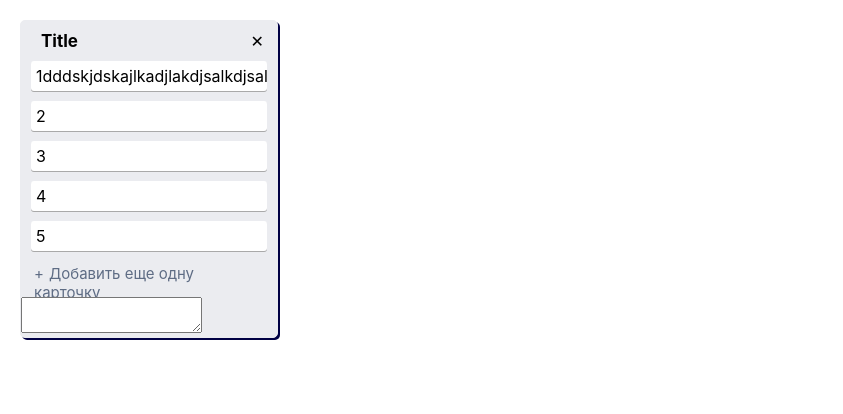
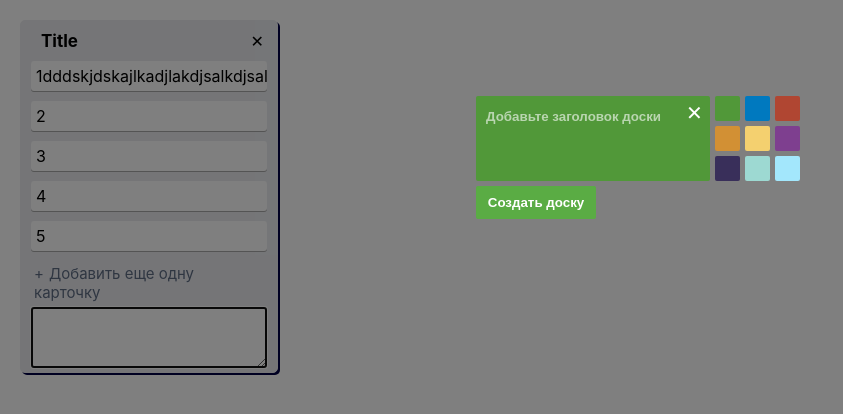
Before and after one commit to DastanLo/trello-clone, a React (Create React App) app in the folder frontend/: page / in a window 1280 px wide. Shown: the top 414 px of the page, without its empty margins (0-843 px from the left). Built offline with nearby package versions, Linux system fonts and the light colour scheme.

Commit message:
Board form colors 1.2

```diff
--- a/frontend/src/App.js
+++ b/frontend/src/App.js
@@ -1,10 +1,15 @@
 import React from 'react';
 import Card from "./components/Card/CardComponent/Card";
+import BoardForm from "./components/BoardForm/BoardForm";
+import Modal from "./components/UI/Modal/Modal";
 
 const App = () => {
   return (
     <div>
       <Card/>
+      <Modal show={true}>
+          <BoardForm/>
+      </Modal>
     </div>
   );
 };
--- a/frontend/src/components/BoardForm/BoardForm.css
+++ b/frontend/src/components/BoardForm/BoardForm.css
@@ -86,13 +86,13 @@ input:focus{
     background: #F4D06F;
 }
 #wheat{
-    background: #FFF8F0;
+    background: #7E3F8F;
 }
 #orange_soda{
-    background: #9DD9D2;
+    background: #392F5A;
 }
 #skobeloff{
-    background: #392F5A;
+    background: #9DD9D2;
 }
 #viridian_green{
     background: #A3E7FC;
--- a/frontend/src/components/BoardForm/BoardForm.jsx
+++ b/frontend/src/components/BoardForm/BoardForm.jsx
@@ -37,11 +37,11 @@ const BoardForm = () => {
 				<label id="green" htmlFor="green"/>
 				<input type="radio" id="caput mortuum" name="color" value="#F4D06F" onChange={changeStyle}/>
 				<label id="caput_mortuum" htmlFor="caput mortuum"/>
-				<input type="radio" id="wheat" name="color" value="#FFF8F0" onChange={changeStyle}/>
+				<input type="radio" id="wheat" name="color" value="#7E3F8F" onChange={changeStyle}/>
 				<label id="wheat" htmlFor="wheat"/>
-				<input type="radio" id="orange soda" name="color" value="#9DD9D2" onChange={changeStyle}/>
+				<input type="radio" id="orange soda" name="color" value="#392F5A" onChange={changeStyle}/>
 				<label id="orange_soda" htmlFor="orange soda"/>
-				<input type="radio" id="skobeloff" name="color" value="#392F5A" onChange={changeStyle}/>
+				<input type="radio" id="skobeloff" name="color" value="#9DD9D2" onChange={changeStyle}/>
 				<label id="skobeloff" htmlFor="skobeloff"/>
 				<input type="radio" id="viridian green" name="color" value="#A3E7FC" onChange={changeStyle}/>
 				<label id="viridian_green" htmlFor="viridian green"/>
--- a/frontend/src/components/Card/Textarea/Textarea.css
+++ b/frontend/src/components/Card/Textarea/Textarea.css
@@ -0,0 +1,9 @@
+textarea{
+    margin: 10px 10px 0;
+    resize: vertical;
+    width: 100%;
+    min-height: 55px;
+}
+.textarea-box{
+    width: 90%;
+}
--- a/frontend/src/components/Card/Textarea/Textarea.jsx
+++ b/frontend/src/components/Card/Textarea/Textarea.jsx
@@ -1,9 +1,10 @@
 import React from 'react';
+import './Textarea.css'
 
 const Textarea = () => {
 	return (
-		<div>
-			<textarea>
+		<div className="textarea-box">
+			<textarea autoFocus>
 
 			</textarea>
 		</div>
```
